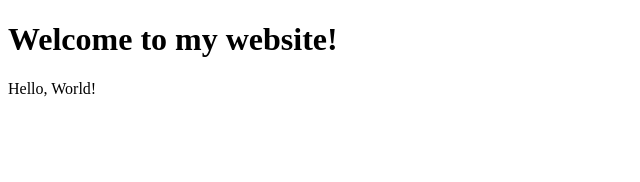
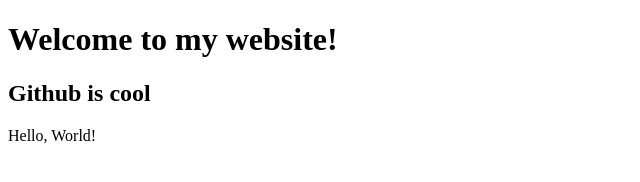
Before and after one commit to sachanashutosh15/search, a plain HTML site: page index.html in a window 1280 px wide. Shown: the whole page, without its empty margins (0-640 px from the left). Drawn offline with Linux system fonts and the light colour scheme.

Commit message:
Added h2

```diff
--- a/index.html
+++ b/index.html
@@ -8,6 +8,7 @@
 </head>
 <body>
 	<h1>Welcome to my website!</h1>
+	<h2>Github is cool</h2>
     Hello, World!
 </body>
 </html>
```
